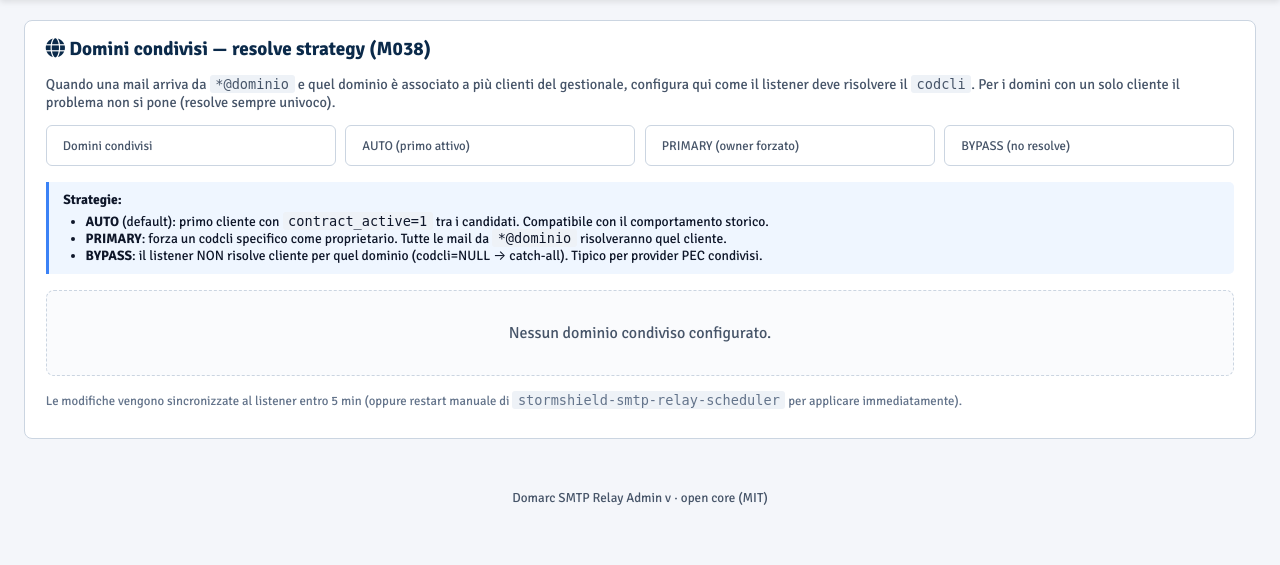
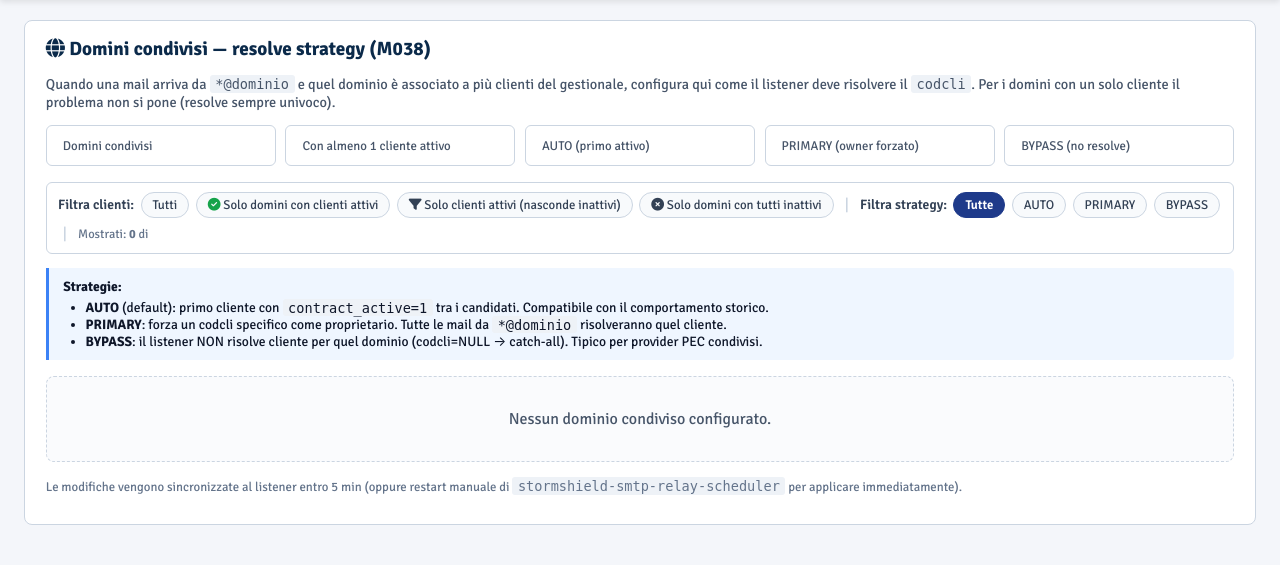
Before and after one commit to grandir66/DA-SMTP, a Python web app: template templates/admin/domain_strategy_list.html in a window 1280 px wide. Shown: the part 44-609 px from the top of the page. Run offline with Jinja, Linux system fonts and the light colour scheme; the template is opened without the code that fills it, so the values that code supplies are empty.

Commit message:
ui(domain-strategy): voce menu "Domini condivisi" + filtri attivi/strategy
Aggiunte:
- Voce menu "Domini condivisi" (icona fa-share-nodes) sotto "Domini" nel
  dropdown Anagrafiche, con highlight attivo quando ep.startswith('domain_strategy')
- Filtro "Tutti / Con clienti attivi / Solo clienti attivi / Solo inattivi"
  per nascondere il rumore degli ~50 domini con tutti i clienti inattivi
  (anagrafiche storiche senza contratto)
- Filtro per strategy (Tutte / AUTO / PRIMARY / BYPASS) per concentrarsi
  sulle decisioni manuali in sospeso
- Counter "Con almeno 1 cliente attivo" nella barra summary
- Conteggio "Mostrati X di Y" in barra filtri

I filtri si applicano via query string (?filter=with_active&strategy=auto)
e si combinano. La modalità "Solo clienti attivi" nasconde anche le righe
clienti inattivi nel breakdown del singolo dominio (per pulire la vista).

Co-Authored-By: Claude Opus 4.7 (1M context) <noreply@anthropic.com>

```diff
--- a/templates/admin/_base.html
+++ b/templates/admin/_base.html
@@ -43,7 +43,7 @@
         {% set in_ops = ep.startswith('events') or ep.startswith('activity') or ep.startswith('queue') or ep.startswith('routes') %}
         {% set in_rules = ep.startswith('rules') or ep.startswith('templates') or ep.startswith('aggregations') or ep.startswith('rule_sets') %}
         {% set in_h24   = ep.startswith('h24_codes') or ep.startswith('auth_codes') or ep == 'codes_h24.index' %}
-        {% set in_anag  = ep.startswith('customers') or ep.startswith('addresses') or ep.startswith('domains') or ep.startswith('customer_groups') or ep.startswith('recipient_groups') or ep.startswith('privacy_bypass') or ep.startswith('customer_sync') or ep.startswith('group_mapping') %}
+        {% set in_anag  = ep.startswith('customers') or ep.startswith('addresses') or ep.startswith('domains') or ep.startswith('customer_groups') or ep.startswith('recipient_groups') or ep.startswith('privacy_bypass') or ep.startswith('customer_sync') or ep.startswith('group_mapping') or ep.startswith('domain_strategy') %}
         {% set in_orari = ep.startswith('service_hours') or ep.startswith('profiles') %}
         {% set in_ai    = ep.startswith('ai.') %}
         {% set in_sys   = ep.startswith('settings') or ep.startswith('connection') or ep.startswith('tenants') or ep.startswith('users') or ep.startswith('integrations') or ep.startswith('secrets_modules') or ep == 'health.system_dashboard' or ep.startswith('manual') or ep.startswith('shadow') %}
@@ -84,6 +84,7 @@
                     <a href="{{ url_for('recipient_groups.list_view') }}" class="{% if ep.startswith('recipient_groups') %}active{% endif %}"><i class="fas fa-people-group"></i> Gruppi destinatari</a>
                     <a href="{{ url_for('addresses.from_list') }}" class="{% if ep.startswith('addresses') %}active{% endif %}"><i class="fas fa-at"></i> Indirizzi (mittenti/destinatari)</a>
                     <a href="{{ url_for('domains.domains_list') }}" class="{% if ep.startswith('domains') %}active{% endif %}"><i class="fas fa-globe"></i> Domini</a>
+                    <a href="{{ url_for('domain_strategy.list_view') }}" class="{% if ep.startswith('domain_strategy') %}active{% endif %}"><i class="fas fa-share-nodes"></i> Domini condivisi</a>
                     {% if session.role in ('admin', 'superadmin') %}
                     <a href="{{ url_for('privacy_bypass.index') }}" class="{% if ep.startswith('privacy_bypass') %}active{% endif %}" style="color:#dc2626;"><i class="fas fa-user-shield"></i> Privacy bypass</a>
                     {% endif %}
--- a/templates/admin/domain_strategy_list.html
+++ b/templates/admin/domain_strategy_list.html
@@ -30,6 +30,13 @@
 .dom-form select, .dom-form input { padding: 0.3rem 0.5rem; border: 1px solid #cbd5e1; border-radius: 4px; font-size: 0.85rem; }
 .dom-form button { padding: 0.3rem 0.7rem; border: 1px solid #1e3a8a; background: #1e3a8a; color: #fff; border-radius: 4px; font-size: 0.85rem; cursor: pointer; }
 .dom-note { font-size: 0.78rem; color: #64748b; font-style: italic; margin-top: 0.3rem; }
+
+.dom-filter-bar { display: flex; gap: 0.4rem; margin-bottom: 0.9rem; flex-wrap: wrap; align-items: center; padding: 0.55rem 0.7rem; background: #fff; border: 1px solid #cbd5e1; border-radius: 6px; }
+.dom-filter-bar > label { font-size: 0.85rem; font-weight: 600; color: #334155; }
+.dom-filter-bar a { padding: 4px 11px; border: 1px solid #cbd5e1; background: #f8fafc; color: #334155; border-radius: 14px; font-size: 0.8rem; text-decoration: none; transition: all 0.12s; }
+.dom-filter-bar a:hover { background: #e0e7ff; border-color: #6366f1; }
+.dom-filter-bar a.active { background: #1e3a8a; border-color: #1e3a8a; color: #fff; font-weight: 600; }
+.dom-filter-sep { color: #cbd5e1; margin: 0 0.3rem; }
 </style>
 {% endblock %}
 
@@ -44,9 +51,35 @@
 
     <div class="dom-summary">
         <div class="dom-card"><div class="num">{{ summary.total }}</div><div class="lab">Domini condivisi</div></div>
+        <div class="dom-card"><div class="num">{{ summary.with_active }}</div><div class="lab">Con almeno 1 cliente attivo</div></div>
         <div class="dom-card auto"><div class="num">{{ summary.auto }}</div><div class="lab">AUTO (primo attivo)</div></div>
         <div class="dom-card primary"><div class="num">{{ summary.primary }}</div><div class="lab">PRIMARY (owner forzato)</div></div>
         <div class="dom-card bypass"><div class="num">{{ summary.bypass }}</div><div class="lab">BYPASS (no resolve)</div></div>
+    </div>
+
+    {# Barra filtri #}
+    <div class="dom-filter-bar">
+        <label>Filtra clienti:</label>
+        <a href="{{ url_for('domain_strategy.list_view') }}" class="{% if filter_active == 'all' %}active{% endif %}">Tutti</a>
+        <a href="{{ url_for('domain_strategy.list_view', filter='with_active', strategy=strategy_filter) }}" class="{% if filter_active == 'with_active' %}active{% endif %}">
+            <i class="fas fa-check-circle" style="color:#16a34a;"></i> Solo domini con clienti attivi
+        </a>
+        <a href="{{ url_for('domain_strategy.list_view', filter='only_active', strategy=strategy_filter) }}" class="{% if filter_active == 'only_active' %}active{% endif %}">
+            <i class="fas fa-filter"></i> Solo clienti attivi (nasconde inattivi)
+        </a>
+        <a href="{{ url_for('domain_strategy.list_view', filter='only_inactive', strategy=strategy_filter) }}" class="{% if filter_active == 'only_inactive' %}active{% endif %}">
+            <i class="fas fa-circle-xmark"></i> Solo domini con tutti inattivi
+        </a>
+
+        <span class="dom-filter-sep">|</span>
+        <label>Filtra strategy:</label>
+        <a href="{{ url_for('domain_strategy.list_view', filter=filter_active) }}" class="{% if not strategy_filter %}active{% endif %}">Tutte</a>
+        <a href="{{ url_for('domain_strategy.list_view', filter=filter_active, strategy='auto') }}" class="{% if strategy_filter == 'auto' %}active{% endif %}">AUTO</a>
+        <a href="{{ url_for('domain_strategy.list_view', filter=filter_active, strategy='primary') }}" class="{% if strategy_filter == 'primary' %}active{% endif %}">PRIMARY</a>
+        <a href="{{ url_for('domain_strategy.list_view', filter=filter_active, strategy='bypass') }}" class="{% if strategy_filter == 'bypass' %}active{% endif %}">BYPASS</a>
+
+        <span class="dom-filter-sep">|</span>
+        <span style="font-size:0.78rem; color:#64748b;">Mostrati: <strong>{{ items|length }}</strong> di {{ summary.total }}</span>
     </div>
 
     <div style="background: #eff6ff; border-left: 3px solid #3b82f6; padding: 0.6rem 0.9rem; border-radius: 0 5px 5px 0; font-size: 0.85rem; margin-bottom: 1rem;">
```
Also changed, not shown: domarc_relay_admin/routes/domains.py (+31 -3 lines).
